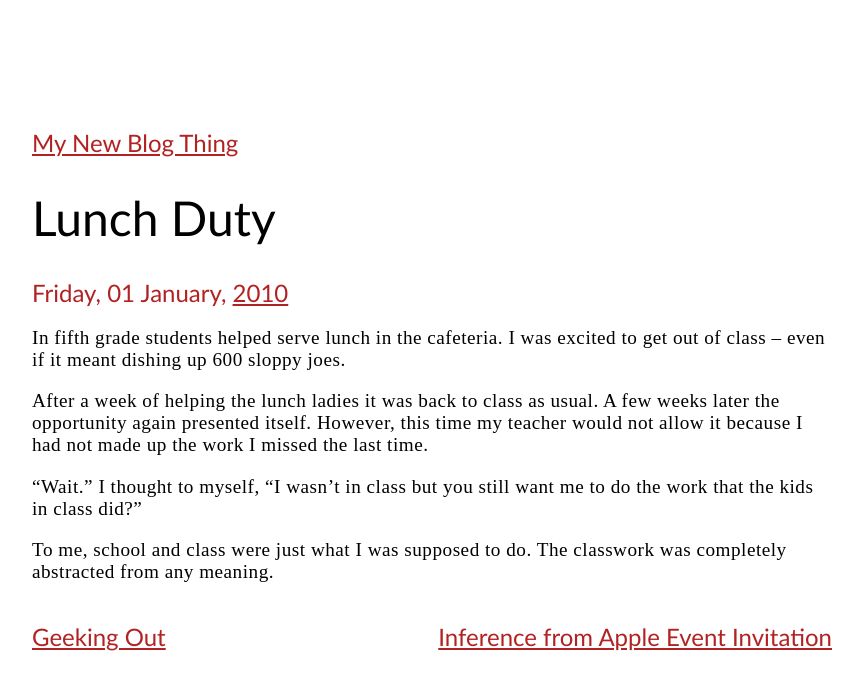
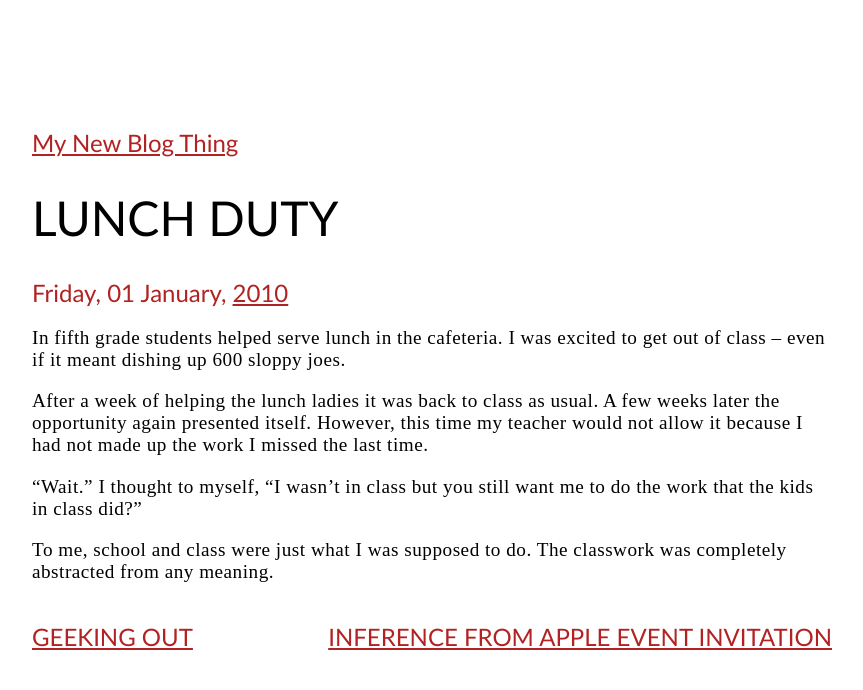
Before and after one commit to n8mob/n8mob.github.io, a Jekyll site: the page built from _posts/2010-01-01-LunchDuty.html, in a window 1280 px wide. Shown: the top 690 px of the page, without its empty margins (96-959 px from the left). Built offline with Jekyll 4.4.1, drawn with Linux system fonts in a browser that asks for light colours.

Commit message:
more designing

```diff
--- a/_config.yml
+++ b/_config.yml
@@ -1 +1 @@
-title: My New Blog Thing
+title: My New&nbsp;Blog&nbsp;Thing
--- a/_layouts/post.html
+++ b/_layouts/post.html
@@ -2,14 +2,14 @@
 layout: default
 ---
 <h2><a href="/">{{ site.title }}</a></h2>
-<h1>
+<h1 class='headline'>
   {{ page.title }}</h1>
 <h2>
   {{ page.date | date: "%A, %0d %B" }}, <a href='/{{ page.date | date: "%Y" }}'>{{ page.date | date: "%Y" }}</a>
 </h2>
 {{ content }}
 <footer class="PageNavigation">
-  <h2 class="prev">
+  <h2 class="nav-prev">
     {% if page.previous.url %}
     <a href="{{page.previous.url}}">{{page.previous.title}}</a>
     {% else %}
@@ -17,7 +17,7 @@ layout: default
     {% endif %}
   </h2>
   {% if page.next.url %}
-  <h2 class="next">
+  <h2 class="nav-next">
     <a href="{{page.next.url}}">{{page.next.title}}</a>
   </h2>
   {% endif %}
--- a/css/Nater.css
+++ b/css/Nater.css
@@ -32,6 +32,8 @@ h1, h2, h3, h4, h5, h6 {
 h1 {
   font-size: 300%;
   font-weight: normal;
+  text-transform: uppercase;
+  max-width: 340px;
 }
 
 h2 {
@@ -54,14 +56,26 @@ p {
   letter-spacing: 0.5px;
 }
 
+footer cite {
+  font-size: 70%;
+  margin: 20px;
+}
+
 footer {
   display: flex;
   justify-content: space-between;
 }
 
-footer cite {
-  font-size: 70%;
-  margin: 20px;
+footer h2 {
+  text-transform: uppercase
+}
+
+.nav-prev {
+  margin-inline-end: 15px;
+}
+
+.nav-next {
+  margin-inline-start: 15px;
 }
 
 .subhead {
--- a/index.html
+++ b/index.html
@@ -3,7 +3,7 @@ layout: default
 title: Hi, I'm n8!
 ---
 <body>
-  <h1>The Index Page for {{ site.title }}</h1>
+  <h1>The Index&nbsp;Page for {{ site.title }}</h1>
   <h2>Yet another unfinished blogging project.</h2>
   <p>
     My plan? Update this thing once-a-week or more.
```
